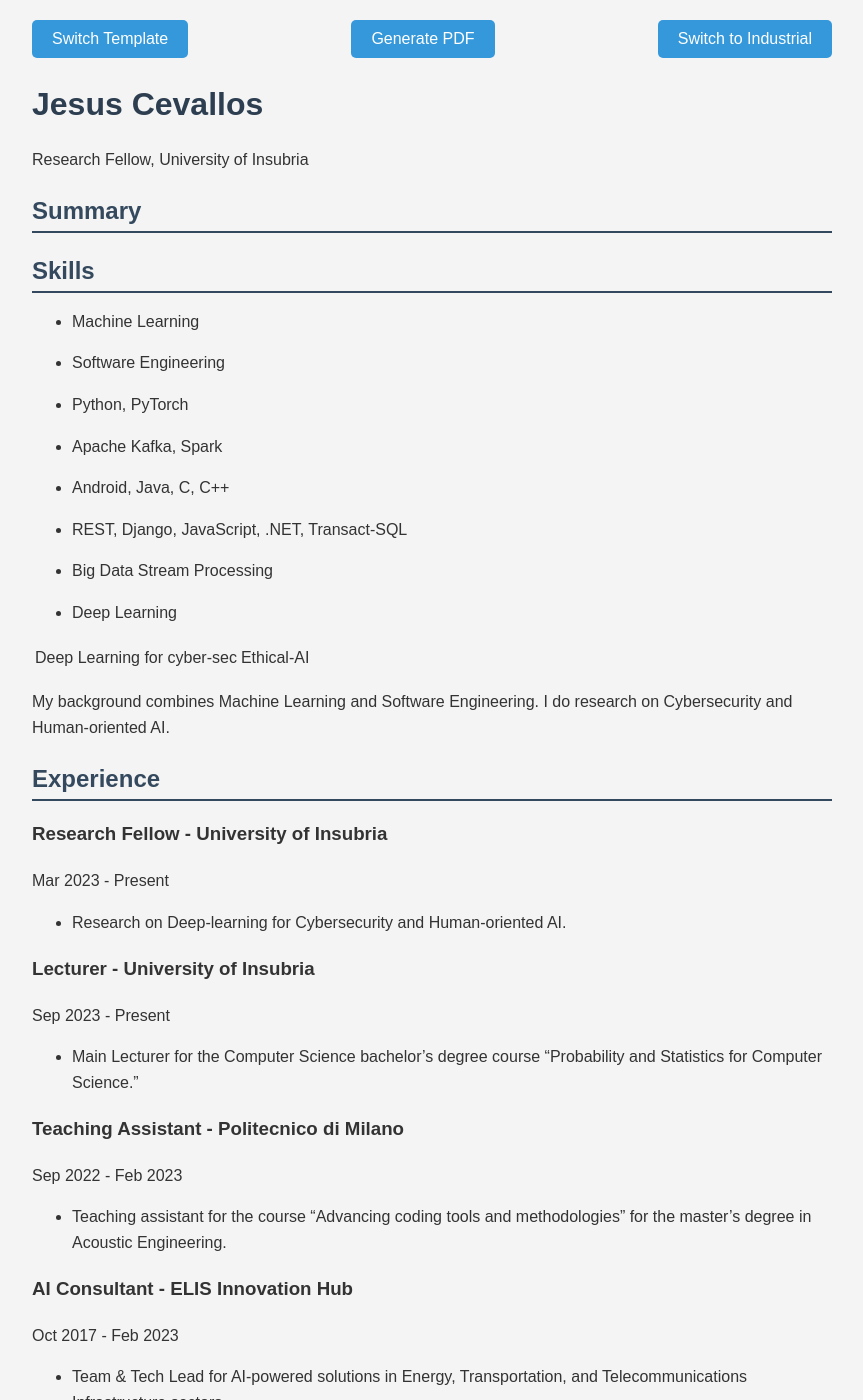
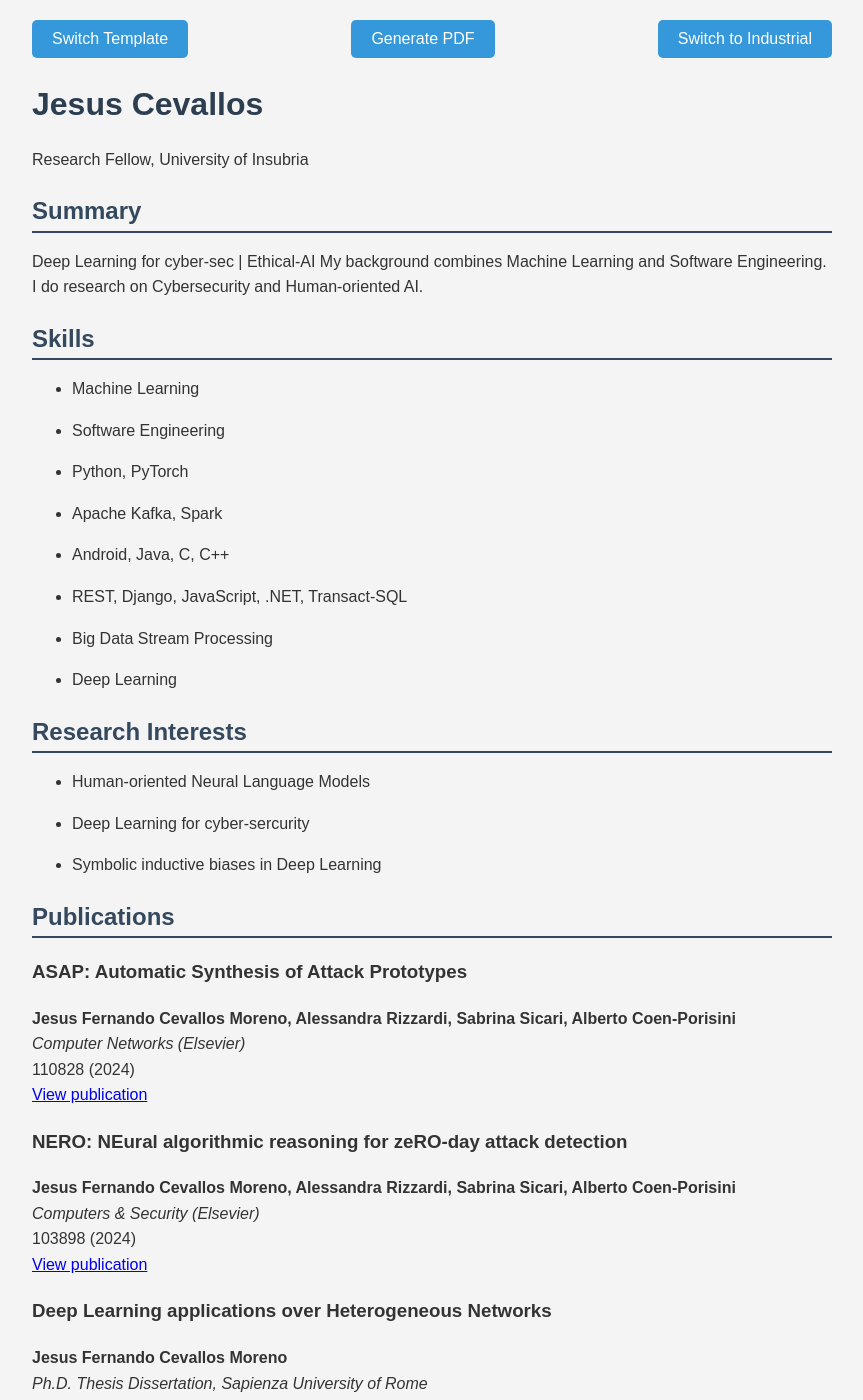
Before and after one commit to QwertyJacob/QwertyJacob, a Jekyll site: the page built from index.md, in a window 1280 px wide and 1400 px high. Shown: the whole window, without its empty margins (208-1071 px from the left). Built offline with Jekyll 4.4.1, drawn with Linux system fonts in a browser that asks for light colours; some of the changed text lies outside the part shown.

Commit message:
more changes!

```diff
--- a/_data/cv.yml
+++ b/_data/cv.yml
@@ -2,6 +2,11 @@ name: Jesus Cevallos
 title: Research Fellow, University of Insubria
 summary: Deep Learning for cyber-sec | Ethical-AI
 description: My background combines Machine Learning and Software Engineering. I do research on Cybersecurity and Human-oriented AI.
+
+research_interests:
+  - Human-oriented Neural Language Models
+  - Deep Learning for cyber-sercurity
+  - Symbolic inductive biases in Deep Learning
 
 experience:
 
--- /dev/null
+++ b/_data/publications.yml
@@ -0,0 +1,20 @@
+- title: "ASAP: Automatic Synthesis of Attack Prototypes"
+  authors: "Jesus Fernando Cevallos Moreno, Alessandra Rizzardi, Sabrina Sicari, Alberto Coen-Porisini"
+  journal: "Computer Networks (Elsevier)"
+  details: "110828"
+  year: 2024
+  link: "https://www.sciencedirect.com/science/article/pii/S1389128624006601"
+
+- title: "NERO: NEural algorithmic reasoning for zeRO-day attack detection"
+  authors: "Jesus Fernando Cevallos Moreno, Alessandra Rizzardi, Sabrina Sicari, Alberto Coen-Porisini"
+  journal: "Computers & Security (Elsevier)"
+  details: "103898"
+  year: 2024
+  link: "https://www.sciencedirect.com/science/article/pii/S0167404824002001"
+
+- title: "Deep Learning applications over Heterogeneous Networks"
+  authors: "Jesus Fernando Cevallos Moreno"
+  journal: "Ph.D. Thesis Dissertation, Sapienza University of Rome"
+  details: ""
+  year: 2022
+  link: "https://iris.uniroma1.it/handle/11573/1654723"
--- /dev/null
+++ b/_includes/publications.md
@@ -0,0 +1,10 @@
+## Publications
+
+{% for pub in site.data.publications %}
+### {{ pub.title }}
+**{{ pub.authors }}**
+*{{ pub.journal }}*
+{{ pub.details }} ({{ pub.year }})
+{% if pub.link %}[View publication]({{ pub.link }}){% endif %}
+
+{% endfor %}
--- /dev/null
+++ b/_includes/research_interests.md
@@ -0,0 +1,4 @@
+
+{% for research_interest in site.data.cv.research_interests %}
+- {{ research_interest }}
+{% endfor %}
--- /dev/null
+++ b/_includes/summary.md
@@ -0,0 +1,2 @@
+{{ site.data.cv.summary }}
+{{ site.data.cv.description }}
--- a/index.md
+++ b/index.md
@@ -6,26 +6,39 @@ layout: default
 {{ site.data.cv.title }}
 
 
-## Summary
-
-
 <div id="skills-section">
 
   {% capture skills_content %}
   {% include skills.md %}
   {% endcapture %}
 
+  {% capture summary_content %}
+  {% include summary.md %}
+  {% endcapture %}
+
+  {{ "## Summary" | markdownify }}
+  {{ summary_content | markdownify }}
+  {{ description_content | markdownify }}
   {{ "## Skills" | markdownify }}
   {{ skills_content | markdownify }}
 
 </div>
 
-{{ site.data.cv.summary }}
+<div id="research-interests-section">
 
-{{ site.data.cv.description }}
+  {% capture research_interests_content %}
+  {% include research_interests.md %}
+  {% endcapture %}
 
+  {{ "## Research Interests" | markdownify }}
+  {{ research_interests_content | markdownify }}
+
+</div>
+
+{% include publications.md %}
 
 {% include experience.md %}
+
 
 {% include education.md %}
 
```
Also changed, not shown: 9 other files.
